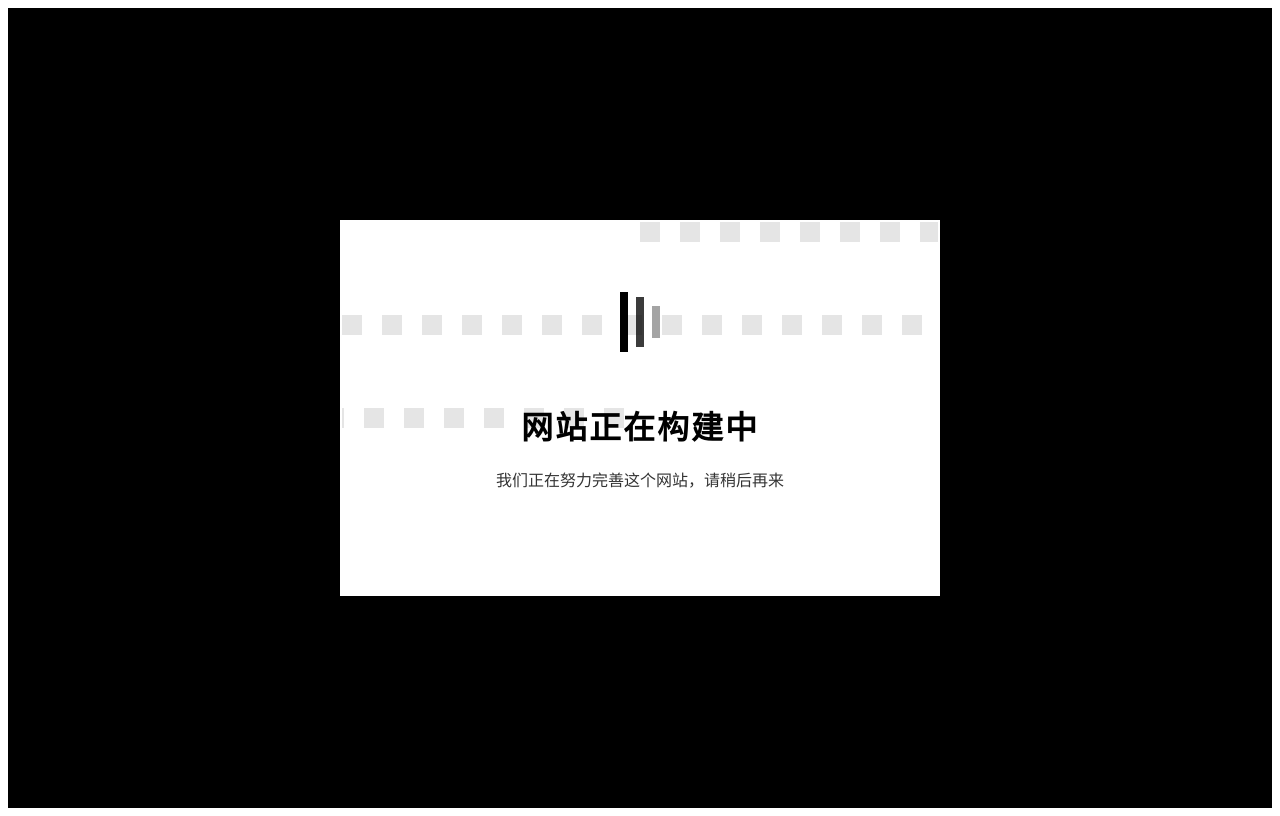
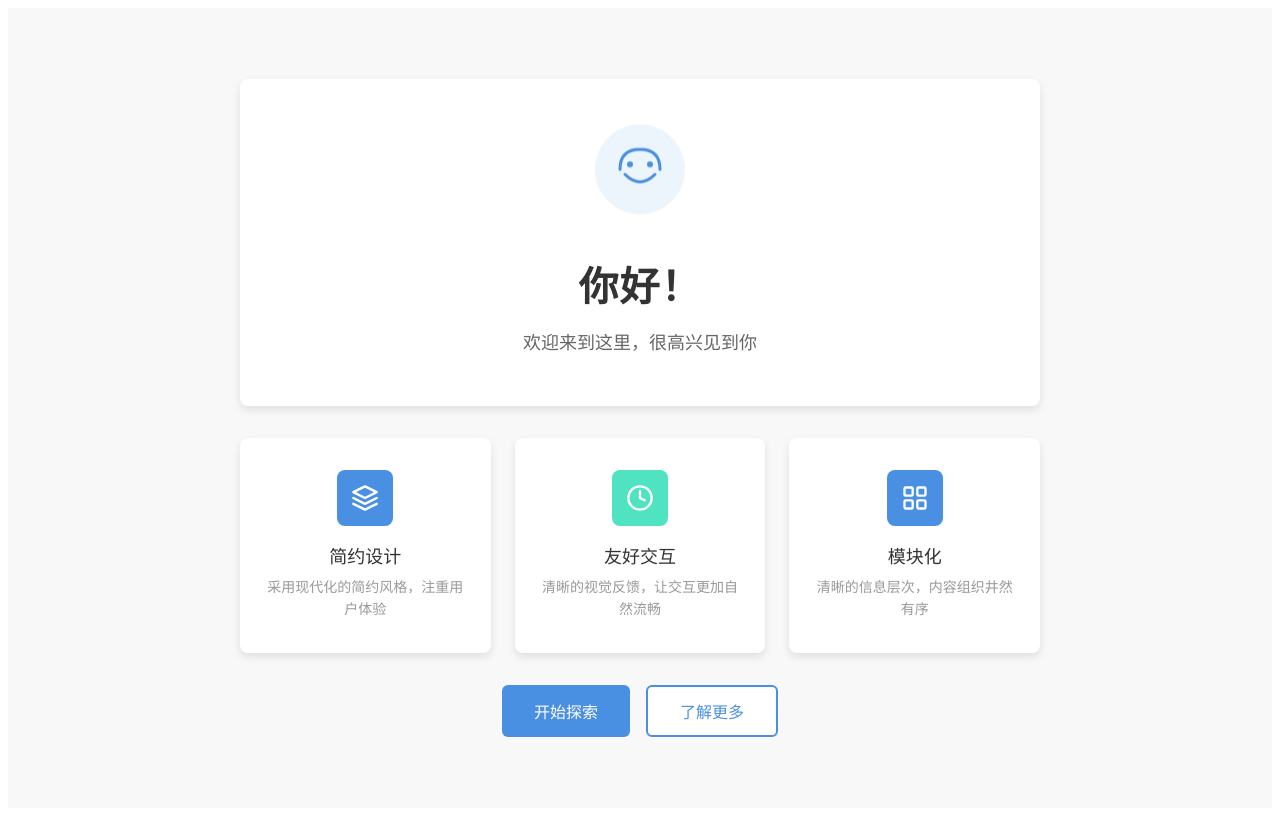
Before and after one commit to MaskerPRC/easy-vibe-coding-repos, a Vue app: page / in a window 1280 px wide. Built offline with nearby package versions, Linux system fonts and the light colour scheme.

Commit message:
Auto sync: 2025-11-11T07:15:27.203Z

```diff
--- a/index.html
+++ b/index.html
@@ -3,7 +3,7 @@
 <head>
   <meta charset="UTF-8">
   <meta name="viewport" content="width=device-width, initial-scale=1.0">
-  <title>网站正在构建中</title>
+  <title>欢迎 - 你好</title>
 </head>
 <body>
   <div id="app"></div>
--- a/src/App.vue
+++ b/src/App.vue
@@ -1,27 +1,79 @@
 <template>
   <div class="app">
-    <div class="construction-container">
-      <div class="construction-box">
-        <div class="construction-icon">
-          <div class="icon-bar icon-bar-1"></div>
-          <div class="icon-bar icon-bar-2"></div>
-          <div class="icon-bar icon-bar-3"></div>
+    <div class="welcome-container">
+      <!-- 主要欢迎卡片 -->
+      <div class="welcome-card">
+        <div class="icon-wrapper">
+          <svg class="welcome-icon" viewBox="0 0 100 100" xmlns="http://www.w3.org/2000/svg">
+            <circle cx="50" cy="50" r="45" fill="#4A90E2" opacity="0.1"/>
+            <path d="M30 50 Q30 30 50 30 Q70 30 70 50" stroke="#4A90E2" stroke-width="3" fill="none" stroke-linecap="round"/>
+            <circle cx="40" cy="45" r="3" fill="#4A90E2"/>
+            <circle cx="60" cy="45" r="3" fill="#4A90E2"/>
+            <path d="M35 55 Q50 70 65 55" stroke="#4A90E2" stroke-width="3" fill="none" stroke-linecap="round"/>
+          </svg>
         </div>
-        <h1 class="construction-title">网站正在构建中</h1>
-        <p class="construction-text">我们正在努力完善这个网站，请稍后再来</p>
-        <div class="construction-stripes">
-          <div class="stripe stripe-1"></div>
-          <div class="stripe stripe-2"></div>
-          <div class="stripe stripe-3"></div>
-          <div class="stripe stripe-4"></div>
+        <h1 class="main-title">你好！</h1>
+        <p class="main-description">欢迎来到这里，很高兴见到你</p>
+      </div>
+
+      <!-- 信息卡片组 -->
+      <div class="info-cards">
+        <div class="info-card">
+          <div class="card-icon" style="background-color: #4A90E2;">
+            <svg viewBox="0 0 24 24" fill="none" xmlns="http://www.w3.org/2000/svg">
+              <path d="M12 2L2 7L12 12L22 7L12 2Z" stroke="white" stroke-width="2" stroke-linecap="round" stroke-linejoin="round"/>
+              <path d="M2 17L12 22L22 17" stroke="white" stroke-width="2" stroke-linecap="round" stroke-linejoin="round"/>
+              <path d="M2 12L12 17L22 12" stroke="white" stroke-width="2" stroke-linecap="round" stroke-linejoin="round"/>
+            </svg>
+          </div>
+          <h3 class="card-title">简约设计</h3>
+          <p class="card-text">采用现代化的简约风格，注重用户体验</p>
         </div>
+
+        <div class="info-card">
+          <div class="card-icon" style="background-color: #50E3C2;">
+            <svg viewBox="0 0 24 24" fill="none" xmlns="http://www.w3.org/2000/svg">
+              <path d="M12 22C17.5228 22 22 17.5228 22 12C22 6.47715 17.5228 2 12 2C6.47715 2 2 6.47715 2 12C2 17.5228 6.47715 22 12 22Z" stroke="white" stroke-width="2"/>
+              <path d="M12 6V12L16 14" stroke="white" stroke-width="2" stroke-linecap="round"/>
+            </svg>
+          </div>
+          <h3 class="card-title">友好交互</h3>
+          <p class="card-text">清晰的视觉反馈，让交互更加自然流畅</p>
+        </div>
+
+        <div class="info-card">
+          <div class="card-icon" style="background-color: #4A90E2;">
+            <svg viewBox="0 0 24 24" fill="none" xmlns="http://www.w3.org/2000/svg">
+              <rect x="3" y="3" width="7" height="7" stroke="white" stroke-width="2" rx="1"/>
+              <rect x="14" y="3" width="7" height="7" stroke="white" stroke-width="2" rx="1"/>
+              <rect x="3" y="14" width="7" height="7" stroke="white" stroke-width="2" rx="1"/>
+              <rect x="14" y="14" width="7" height="7" stroke="white" stroke-width="2" rx="1"/>
+            </svg>
+          </div>
+          <h3 class="card-title">模块化</h3>
+          <p class="card-text">清晰的信息层次，内容组织井然有序</p>
+        </div>
+      </div>
+
+      <!-- 操作按钮 -->
+      <div class="action-buttons">
+        <button class="btn btn-primary" @click="handleExplore">开始探索</button>
+        <button class="btn btn-secondary" @click="handleLearnMore">了解更多</button>
       </div>
     </div>
   </div>
 </template>
 
 <script setup>
-// 无需后端检查，纯静态展示页面
+const handleExplore = () => {
+  console.log('开始探索');
+  // 这里可以添加导航或其他逻辑
+};
+
+const handleLearnMore = () => {
+  console.log('了解更多');
+  // 这里可以添加更多信息展示逻辑
+};
 </script>
 
 <style scoped>
@@ -33,196 +85,233 @@
 
 .app {
   min-height: 100vh;
-  background: #000000;
+  background: #F8F8F8;
   display: flex;
   align-items: center;
   justify-content: center;
-  padding: 20px;
-  font-family: -apple-system, BlinkMacSystemFont, 'Segoe UI', 'PingFang SC', 'Hiragino Sans GB', 'Microsoft YaHei', sans-serif;
+  padding: 32px;
+  font-family: 'PingFang SC', 'SF Pro SC', 'Hiragino Sans GB', 'Microsoft YaHei', -apple-system, BlinkMacSystemFont, 'Segoe UI', Roboto, Lato, sans-serif;
 }
 
-.construction-container {
+.welcome-container {
   width: 100%;
-  max-width: 600px;
-  text-align: center;
+  max-width: 800px;
+  display: flex;
+  flex-direction: column;
+  align-items: center;
 }
 
-.construction-box {
-  border: 2px solid #ffffff;
+/* 主欢迎卡片 */
+.welcome-card {
+  width: 100%;
   background: #ffffff;
-  padding: 60px 40px;
-  position: relative;
-  overflow: hidden;
+  border-radius: 8px;
+  padding: 48px 40px;
+  text-align: center;
+  box-shadow: 0 4px 8px rgba(0, 0, 0, 0.1);
+  margin-bottom: 32px;
 }
 
-.construction-icon {
-  width: 80px;
-  height: 80px;
-  margin: 0 auto 40px;
-  position: relative;
+.icon-wrapper {
+  margin-bottom: 24px;
+}
+
+.welcome-icon {
+  width: 100px;
+  height: 100px;
+  animation: float 3s ease-in-out infinite;
+}
+
+@keyframes float {
+  0%, 100% {
+    transform: translateY(0);
+  }
+  50% {
+    transform: translateY(-10px);
+  }
+}
+
+.main-title {
+  font-size: 40px;
+  font-weight: 700;
+  color: #333333;
+  margin-bottom: 16px;
+  letter-spacing: 1px;
+}
+
+.main-description {
+  font-size: 18px;
+  font-weight: 400;
+  color: #666666;
+  line-height: 1.6;
+}
+
+/* 信息卡片组 */
+.info-cards {
+  width: 100%;
+  display: grid;
+  grid-template-columns: repeat(auto-fit, minmax(220px, 1fr));
+  gap: 24px;
+  margin-bottom: 32px;
+}
+
+.info-card {
+  background: #ffffff;
+  border-radius: 8px;
+  padding: 32px 24px;
+  text-align: center;
+  box-shadow: 0 4px 8px rgba(0, 0, 0, 0.1);
+  transition: transform 0.3s ease, box-shadow 0.3s ease;
+  cursor: default;
+}
+
+.info-card:hover {
+  transform: translateY(-4px);
+  box-shadow: 0 8px 16px rgba(0, 0, 0, 0.15);
+}
+
+.card-icon {
+  width: 56px;
+  height: 56px;
+  border-radius: 8px;
   display: flex;
   align-items: center;
   justify-content: center;
+  margin: 0 auto 16px;
 }
 
-.icon-bar {
-  position: absolute;
-  width: 8px;
-  height: 60px;
-  background: #000000;
-  animation: construction-pulse 1.5s ease-in-out infinite;
+.card-icon svg {
+  width: 28px;
+  height: 28px;
 }
 
-.icon-bar-1 {
-  left: 20px;
-  animation-delay: 0s;
+.card-title {
+  font-size: 18px;
+  font-weight: 500;
+  color: #333333;
+  margin-bottom: 8px;
 }
 
-.icon-bar-2 {
-  left: 36px;
-  animation-delay: 0.3s;
+.card-text {
+  font-size: 14px;
+  font-weight: 300;
+  color: #999999;
+  line-height: 1.6;
 }
 
-.icon-bar-3 {
-  left: 52px;
-  animation-delay: 0.6s;
+/* 操作按钮 */
+.action-buttons {
+  display: flex;
+  gap: 16px;
+  flex-wrap: wrap;
+  justify-content: center;
 }
 
-@keyframes construction-pulse {
-  0%, 100% {
-    opacity: 1;
-    transform: scaleY(1);
-  }
-  50% {
-    opacity: 0.3;
-    transform: scaleY(0.5);
-  }
+.btn {
+  padding: 12px 32px;
+  border: none;
+  border-radius: 6px;
+  font-size: 16px;
+  font-weight: 500;
+  cursor: pointer;
+  transition: all 0.3s ease;
+  font-family: inherit;
 }
 
-.construction-title {
-  font-size: 32px;
-  font-weight: 700;
-  color: #000000;
-  margin-bottom: 20px;
-  letter-spacing: 2px;
+.btn-primary {
+  background: #4A90E2;
+  color: #ffffff;
 }
 
-.construction-text {
-  font-size: 16px;
-  color: #000000;
-  line-height: 1.6;
-  opacity: 0.8;
-  margin-bottom: 40px;
+.btn-primary:hover {
+  background: #357ABD;
+  transform: translateY(-2px);
+  box-shadow: 0 4px 12px rgba(74, 144, 226, 0.3);
 }
 
-.construction-stripes {
-  position: absolute;
-  top: 0;
-  left: 0;
-  width: 100%;
-  height: 100%;
-  pointer-events: none;
-  overflow: hidden;
+.btn-primary:active {
+  transform: translateY(0);
+  box-shadow: 0 2px 6px rgba(74, 144, 226, 0.3);
 }
 
-.stripe {
-  position: absolute;
-  width: 100%;
-  height: 20px;
-  background: repeating-linear-gradient(
-    90deg,
-    #000000 0px,
-    #000000 20px,
-    transparent 20px,
-    transparent 40px
-  );
-  opacity: 0.1;
-  animation: stripe-move 2s linear infinite;
+.btn-secondary {
+  background: #ffffff;
+  color: #4A90E2;
+  border: 2px solid #4A90E2;
 }
 
-.stripe-1 {
-  top: 0;
-  animation-delay: 0s;
+.btn-secondary:hover {
+  background: #4A90E2;
+  color: #ffffff;
+  transform: translateY(-2px);
+  box-shadow: 0 4px 12px rgba(74, 144, 226, 0.2);
 }
 
-.stripe-2 {
-  top: 25%;
-  animation-delay: 0.5s;
+.btn-secondary:active {
+  transform: translateY(0);
+  box-shadow: 0 2px 6px rgba(74, 144, 226, 0.2);
 }
 
-.stripe-3 {
-  top: 50%;
-  animation-delay: 1s;
-}
-
-.stripe-4 {
-  top: 75%;
-  animation-delay: 1.5s;
-}
-
-@keyframes stripe-move {
-  0% {
-    transform: translateX(-100%);
-  }
-  100% {
-    transform: translateX(100%);
-  }
-}
-
-/* 移动端适配 */
+/* 响应式设计 */
 @media (max-width: 768px) {
-  .construction-box {
-    padding: 40px 20px;
+  .app {
+    padding: 24px 16px;
   }
 
-  .construction-icon {
-    width: 60px;
-    height: 60px;
-    margin-bottom: 30px;
+  .welcome-card {
+    padding: 32px 24px;
   }
 
-  .icon-bar {
-    width: 6px;
-    height: 45px;
+  .main-title {
+    font-size: 32px;
   }
 
-  .icon-bar-1 {
-    left: 15px;
+  .main-description {
+    font-size: 16px;
   }
 
-  .icon-bar-2 {
-    left: 27px;
+  .welcome-icon {
+    width: 80px;
+    height: 80px;
   }
 
-  .icon-bar-3 {
-    left: 39px;
+  .info-cards {
+    grid-template-columns: 1fr;
+    gap: 16px;
   }
 
-  .construction-title {
-    font-size: 24px;
-    margin-bottom: 15px;
+  .info-card {
+    padding: 24px 20px;
   }
 
-  .construction-text {
-    font-size: 14px;
-    margin-bottom: 30px;
+  .action-buttons {
+    width: 100%;
+    flex-direction: column;
   }
 
-  .stripe {
-    height: 15px;
+  .btn {
+    width: 100%;
   }
 }
 
 @media (max-width: 480px) {
-  .construction-box {
-    padding: 30px 15px;
+  .welcome-card {
+    padding: 24px 16px;
   }
 
-  .construction-title {
-    font-size: 20px;
+  .main-title {
+    font-size: 28px;
   }
 
-  .construction-text {
+  .main-description {
+    font-size: 15px;
+  }
+
+  .card-title {
+    font-size: 16px;
+  }
+
+  .card-text {
     font-size: 13px;
   }
 }
```
